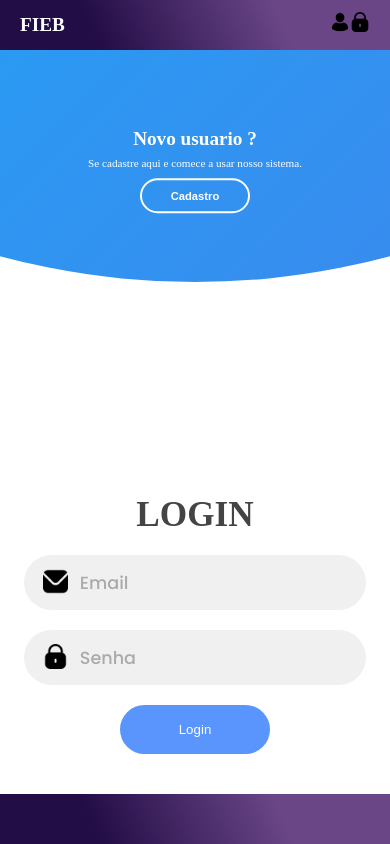
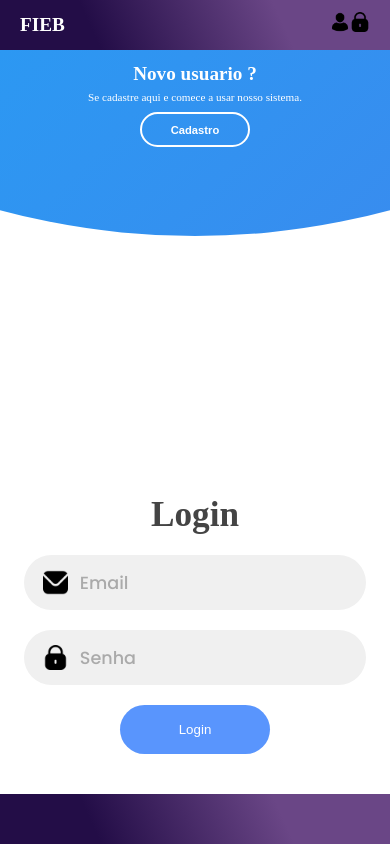
Before and after one commit to Kazllin/lojaOne, a React (Vite) app: page /cadastro in a window 390 px wide. Built offline with nearby package versions, Linux system fonts and the light colour scheme.

Commit message:
retroceder

```diff
--- a/src/App.jsx
+++ b/src/App.jsx
@@ -4,26 +4,6 @@ import Routessistem from "./routes";
 export default function App() {
   return (
     <main>
-      <div className="texto">
-        <p>
-          Em linguística, a noção de texto é  ampla e ainda aberta a uma
-          definição mais precisa. Grosso modo, pode ser entendido como
-          manifestação linguística das ideias de um autor, que serão
-          interpretadas pelo leitor de acordo com seus conhecimentos
-          linguísticos e culturais. Seu tamanho é variável. “Conjunto de
-          palavras e frases articuladas, escritas sobre qualquer suporte”.[1]
-          “Obra escrita considerada na sua redação original e autêntica (por
-          oposição a sumário, tradução, notas, comentários, etc.)”.[2] "Um texto
-          é uma ocorrência linguística, escrita ou falada de qualquer extensão,
-          dotada de unidade sociocomunicativa, semântica e formal. É uma unidade
-          de linguagem em uso."[3] O interesse pelo texto como objeto de estudo
-          gerou vários trabalhos importantes de teóricos da Linguística Textual,
-          que percorreram fases diversas cujas características principais eram
-          transpor os limites da frase descontextualizada da gramática
-          tradicional e ainda incluir os relevantes papéis do autor e do leitor
-          na construção de textos.
-        </p>
-      </div>
       <Routessistem />
     </main>
   );
--- a/src/pages/cadastro/cadastro.css
+++ b/src/pages/cadastro/cadastro.css
@@ -1,6 +1,10 @@
 @import url("https://fonts.googleapis.com/css2?family=Poppins:wght@300;400;500;600;700;800&display=swap");
 
-
+* {
+  margin: 0;
+  padding: 0;
+  box-sizing: border-box;
+}
 
 /*.tela{
   height: 554px;
@@ -10,24 +14,17 @@
 }*/
 
 
-* {
-   margin: 0;
-   padding: 0;
-   box-sizing: border-box;
-}
 
 input {
  font-family: "Poppins", sans-serif;
 }
-
 .container {
  position: relative;
  width: 100%;
  background-color: #fff;
  min-height: 100vh;
-
+ overflow: hidden;
 }
-
 .forms-container {
  position: absolute;
  width: 100%;
@@ -35,8 +32,6 @@ input {
  top: 0;
  left: 0;
 }
-
-
 .signin-signup {
  position: absolute;
  top: 50%;
@@ -48,7 +43,6 @@ input {
  grid-template-columns: 1fr;
  z-index: 5;
 }
-
 form {
  display: flex;
  align-items: center;
@@ -60,25 +54,18 @@ form {
  grid-column: 1 / 2;
  grid-row: 1 / 2;
 }
-
 form.sign-up-form {
  opacity: 0;
  z-index: 1;
-   margin-top: 100px;
 }
-
 form.sign-in-form {
  z-index: 2;
 }
-
 .title {
  font-size: 2.2rem;
  color: #444;
  margin-bottom: 10px;
-   text-transform: uppercase;
-
 }
-
 .input-field {
  max-width: 380px;
  width: 100%;
@@ -101,7 +88,6 @@ form.sign-in-form {
  font-size: 1.1rem;
  color: #333;
 }
-
 .input-field input::placeholder {
  color: #aaa;
  font-weight: 500;
@@ -126,11 +112,9 @@ form.sign-in-form {
  cursor: pointer;
 
 }
-
 .btn:hover {
  background-color: #4d84e2;
 }
-
 .panels-container {
  position: absolute;
  height: 100%;
@@ -140,7 +124,6 @@ form.sign-in-form {
  display: grid;
  grid-template-columns: repeat(2, 1fr);
 }
-
 .container:before {
  content: "";
  position: absolute;
@@ -154,13 +137,11 @@ form.sign-in-form {
  border-radius: 50%;
  z-index: 6;
 }
-
 .image {
  width: 100%;
  transition: transform 1.1s ease-in-out;
  transition-delay: 0.4s;
 }
-
 .panel {
  display: flex;
  flex-direction: column;
@@ -170,34 +151,28 @@ form.sign-in-form {
  z-index: 6;
   pointer-events: auto;
 }
-
 .left-panel {
  pointer-events: all;
  padding: 3rem 17% 2rem 12%;
 }
-
 .right-panel {
  pointer-events: none;
  padding: 3rem 12% 2rem 17%;
 }
-
 .panel .content {
  color: #fff;
  transition: transform 0.9s ease-in-out;
  transition-delay: 0.6s;
 }
-
 .panel h3 {
  font-weight: 600;
  line-height: 1;
  font-size: 1.5rem;
 }
-
 .panel p {
  font-size: 0.95rem;
  padding: 0.7rem 0;
 }
-
 .btn.transparent {
  margin: 0;
  background: none;
@@ -207,85 +182,59 @@ form.sign-in-form {
  font-weight: 600;
  font-size: 0.8rem;
 }
-
 .right-panel .image,
 .right-panel .content {
  transform: translateX(800px);
 }
-
 /* ANIMATION */
 .container.sign-up-mode:before {
  transform: translate(100%, -50%);
  right: 52%;
 }
-
 .container.sign-up-mode .left-panel .image,
 .container.sign-up-mode .left-panel .content {
  transform: translateX(-800px);
 }
-
 .container.sign-up-mode .signin-signup {
  left: 25%;
 }
-
 .container.sign-up-mode form.sign-up-form {
  opacity: 1;
  z-index: 2;
 }
-
 .container.sign-up-mode form.sign-in-form {
  opacity: 0;
  z-index: 1;
 }
-
 .container.sign-up-mode .right-panel .image,
 .container.sign-up-mode .right-panel .content {
  transform: translateX(0%);
 }
-
 .container.sign-up-mode .left-panel {
  pointer-events: none;
 }
-
 .container.sign-up-mode .right-panel {
  pointer-events: all;
 }
-
-
 @media (max-width: 870px) {
  .container {
-      min-height: 850px;
-      transform: translate(0%, -60%);
-      z-index: 10;
+   min-height: 800px;
+   height: 100vh;
  }
-
-
-
-   .right-panel {
-      transform: translate(0%, -10%);
-   }
-
-   .left-panel {
-      transform: translate(0%, 10%);
-   }
-
  .signin-signup {
    width: 100%;
    top: 95%;
    transform: translate(-50%, -100%);
    transition: 1s 0.8s ease-in-out;
  }
-
  .signin-signup,
  .container.sign-up-mode .signin-signup {
    left: 50%;
  }
-
  .panels-container {
    grid-template-columns: 1fr;
    grid-template-rows: 1fr 2fr 1fr;
  }
-
  .panel {
    flex-direction: row;
    justify-content: space-around;
@@ -293,42 +242,34 @@ form.sign-in-form {
    padding: 2.5rem 8%;
    grid-column: 1 / 2;
  }
-
  .right-panel {
    grid-row: 3 / 4;
  }
-
  .left-panel {
    grid-row: 1 / 2;
  }
-
  .image {
    width: 200px;
    transition: transform 0.9s ease-in-out;
    transition-delay: 0.6s;
  }
-
  .panel .content {
    padding-right: 15%;
    transition: transform 0.9s ease-in-out;
    transition-delay: 0.8s;
  }
-
  .panel h3 {
    font-size: 1.2rem;
  }
-
  .panel p {
    font-size: 0.7rem;
    padding: 0.5rem 0;
  }
-
  .btn.transparent {
    width: 110px;
    height: 35px;
    font-size: 0.7rem;
  }
-
  .container:before {
    width: 1500px;
    height: 1500px;
@@ -339,66 +280,47 @@ form.sign-in-form {
    top: initial;
    transition: 2s ease-in-out;
  }
-
  .container.sign-up-mode:before {
    transform: translate(-50%, 100%);
    bottom: 32%;
    right: initial;
-
  }
-
  .container.sign-up-mode .left-panel .image,
  .container.sign-up-mode .left-panel .content {
    transform: translateY(-300px);
  }
-
  .container.sign-up-mode .right-panel .image,
  .container.sign-up-mode .right-panel .content {
    transform: translateY(0px);
  }
-
  .right-panel .image,
  .right-panel .content {
    transform: translateY(300px);
  }
-
  .container.sign-up-mode .signin-signup {
    top: 5%;
    transform: translate(-50%, 0);
  }
 }
-
-
-
 @media (max-width: 570px) {
  form {
    padding: 0 1.5rem;
  }
-
  .image {
    display: none;
  }
-
  .panel .content {
    padding: 0.5rem 1rem;
  }
-
  .container {
    padding: 1.5rem;
  }
-
  .container:before {
    bottom: 72%;
    left: 50%;
-
  }
-
-   .right-panel {
-      transform: translate(0%, -35%);
-   }
-
  .container.sign-up-mode:before {
-      bottom: 38%;
+   bottom: 28%;
    left: 50%;
  }
 }
--- a/src/pages/cadastroProduto/cadastroProduto.css
+++ b/src/pages/cadastroProduto/cadastroProduto.css
@@ -6,18 +6,25 @@
   box-sizing: border-box;
 }
 
+/*.tela{
+  height: 554px;
+  width: 1318px;
+  transform: translate(0%, 0%);
+  position: relative;
+}*/
+
+
+
 input {
  font-family: "Poppins", sans-serif;
 }
-
 .container1 {
  position: relative;
  width: 100%;
  background-color: #fff;
  min-height: 100vh;
-
+ overflow: hidden;
 }
-
 .forms-container1 {
  position: absolute;
  width: 100%;
@@ -25,7 +32,6 @@ input {
  top: 0;
  left: 0;
 }
-
 .signin-signup1 {
  position: absolute;
  top: 50%;
@@ -37,10 +43,7 @@ input {
  grid-template-columns: 1fr;
  z-index: 5;
 }
-
-
-
-form.sign-in-form1 {
+form {
  display: flex;
  align-items: center;
  justify-content: center;
@@ -50,16 +53,16 @@ form.sign-in-form1 {
  overflow: hidden;
  grid-column: 1 / 2;
  grid-row: 1 / 2;
-  z-index: 2;
-  transform: translate(0%, -130%);
 }
 
-.title1 {
+form.sign-in-form1 {
+ z-index: 2;
+}
+.title {
  font-size: 2.2rem;
  color: #444;
  margin-bottom: 10px;
 }
-
 .input-field1 {
  max-width: 380px;
  width: 100%;
@@ -82,18 +85,16 @@ form.sign-in-form1 {
  font-size: 1.1rem;
  color: #333;
 }
-
 .input-field1 input::placeholder {
  color: #aaa;
  font-weight: 500;
 }
 
-.input-field1 i {
-  position: absolute;
-  top: 50%;
-  right: 10px;
-  transform: translateY(-50%);
-  color: #999;
+.icone {
+   width: 25px;
+   height: 25px;
+   margin-top: 0.9rem;
+   margin-left: 0.8rem;
 }
 
 .btn1 {
@@ -106,12 +107,20 @@ form.sign-in-form1 {
  color: #fff;
  margin: 10px 0;
  cursor: pointer;
+
 }
-
 .btn1:hover {
  background-color: #4d84e2;
 }
-
+.panels-container {
+ position: absolute;
+ height: 100%;
+ width: 100%;
+ top: 0;
+ left: 0;
+ display: grid;
+ grid-template-columns: repeat(2, 1fr);
+}
 .container1:before {
  content: "";
  position: absolute;
@@ -125,27 +134,100 @@ form.sign-in-form1 {
  border-radius: 50%;
  z-index: 6;
 }
+.image {
+ width: 100%;
+ transition: transform 1.1s ease-in-out;
+ transition-delay: 0.4s;
+}
 
-
+.right-panel .image,
+.right-panel .content {
+ transform: translateX(800px);
+}
+/* ANIMATION */
+.container.sign-up-mode:before {
+ transform: translate(100%, -50%);
+ right: 52%;
+}
+.container.sign-up-mode .left-panel .image,
+.container.sign-up-mode .left-panel .content {
+ transform: translateX(-800px);
+}
+.container.sign-up-mode .signin-signup {
+ left: 25%;
+}
+.container.sign-up-mode form.sign-up-form {
+ opacity: 1;
+ z-index: 2;
+}
+.container.sign-up-mode form.sign-in-form {
+ opacity: 0;
+ z-index: 1;
+}
+.container.sign-up-mode .right-panel .image,
+.container.sign-up-mode .right-panel .content {
+ transform: translateX(0%);
+}
+.container.sign-up-mode .left-panel {
+ pointer-events: none;
+}
+.container.sign-up-mode .right-panel {
+ pointer-events: all;
+}
 @media (max-width: 870px) {
  .container1 {
    min-height: 800px;
    height: 100vh;
-    transform: translate(0%, -60%);
-    z-index: 10;
  }
-
  .signin-signup1 {
    width: 100%;
    top: 95%;
-    transform: translate(-50%, -14%);
+   transform: translate(-50%, -100%);
    transition: 1s 0.8s ease-in-out;
  }
-
-  .signin-signup1 {
+ .signin-signup1,
+ .container.sign-up-mode .signin-signup {
    left: 50%;
  }
-
+ .panels-container {
+   grid-template-columns: 1fr;
+   grid-template-rows: 1fr 2fr 1fr;
+ }
+ .panel {
+   flex-direction: row;
+   justify-content: space-around;
+   align-items: center;
+   padding: 2.5rem 8%;
+   grid-column: 1 / 2;
+ }
+ .right-panel {
+   grid-row: 3 / 4;
+ }
+ .left-panel {
+   grid-row: 1 / 2;
+ }
+ .image {
+   width: 200px;
+   transition: transform 0.9s ease-in-out;
+   transition-delay: 0.6s;
+ }
+ .panel .content {
+   padding-right: 15%;
+   transition: transform 0.9s ease-in-out;
+   transition-delay: 0.8s;
+ }
+ .panel h3 {
+   font-size: 1.2rem;
+ }
+ .panel p {
+   font-size: 0.7rem;
+   padding: 0.5rem 0;
+ }
+ .btn.transparent {
+   width: 110px;
+   height: 35px;
+   font-size: 0.7rem;
+ }
  .container1:before {
    width: 1500px;
    height: 1500px;
@@ -156,14 +238,27 @@ form.sign-in-form1 {
    top: initial;
    transition: 2s ease-in-out;
  }
+
 }
-
 @media (max-width: 570px) {
-  form.sign-in-form1 {
+ form {
    padding: 0 1.5rem;
  }
-
+ .image {
+   display: none;
+ }
+ .panel .content {
+   padding: 0.5rem 1rem;
+ }
  .container1 {
-    transform: translate(0%, -60%);
+   padding: 1.5rem;
+ }
+ .container1:before {
+   bottom: 72%;
+   left: 50%;
+ }
+ .container1.sign-up-mode:before {
+   bottom: 28%;
+   left: 50%;
  }
 }
```
Also changed, not shown: 1 other file (tests, documents, lock files or other folders). Lines whose indentation alone changed are shown as unchanged.
